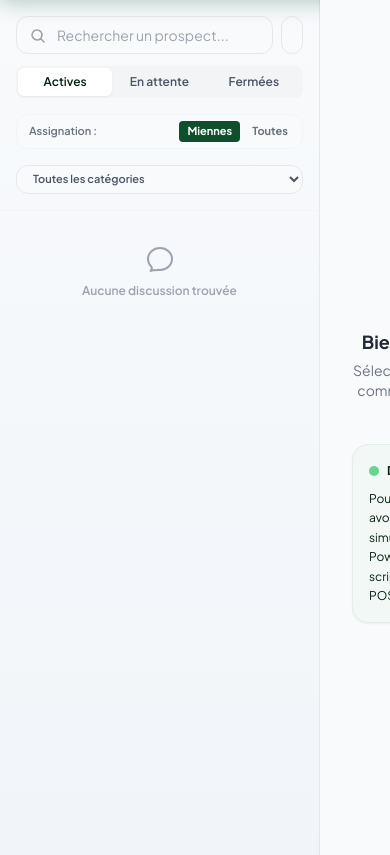
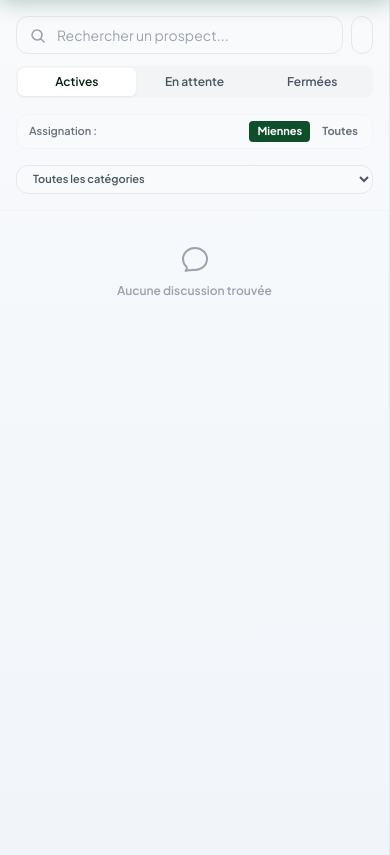
Before and after one commit to selogersn-alt/chat, a Django app: page / in a window 390 px wide. Shown: the part 64-919 px from the top of the page. Run offline with Django 5.2, Linux system fonts and the light colour scheme; the visitor is signed in with stand-in values (Sample User, id 1); data comes from the database, SQL or seed files in the repository; data that the repository does not hold is empty; some libraries are stand-ins or nearby versions.

Commit message:
Refonte Hyper Mobile Friendly

```diff
--- a/chat/templates/chat/dashboard.html
+++ b/chat/templates/chat/dashboard.html
@@ -312,7 +312,7 @@
     <div class="flex-1 flex overflow-hidden">
 
         <!-- COLUMN 1: CONVERSATIONS LIST -->
-        <aside class="col-left w-80 md:w-96 flex flex-col h-full flex-shrink-0">
+        <aside id="colLeft" class="col-left w-full md:w-80 lg:w-96 flex flex-col h-full flex-shrink-0 transition-transform duration-300">
             <!-- Search & Filters -->
             <div class="p-4 border-b border-gray-100 flex flex-col gap-3">
                 <div class="flex gap-2">
@@ -391,7 +391,7 @@
         </aside>
 
         <!-- COLUMN 2: ACTIVE CHAT AREA -->
-        <main class="flex-1 bg-gray-50 flex flex-col h-full relative">
+        <main id="colCenter" class="hidden md:flex flex-1 bg-gray-50 flex-col h-full relative w-full absolute md:static z-20 transition-all duration-300">
             <!-- Empty Chat View -->
             <div id="emptyChatView" class="absolute inset-0 flex flex-col items-center justify-center bg-gray-50 p-8 text-center z-20">
                 <div class="w-20 h-20 rounded-full bg-forest-50 flex items-center justify-center text-forest-600 mb-4 shadow-inner">
@@ -425,9 +425,14 @@
                             <span id="chatAvatarPresenceDot" class="presence-dot inactive absolute -bottom-0.5 -right-0.5"></span>
                         </div>
                         <div>
-                            <div class="flex items-center gap-2">
-                                <h4 class="font-bold text-gray-800 text-sm md:text-base" id="chatHeaderName">Chargement...</h4>
-                                <span class="hidden sm:inline-flex items-center gap-1 px-2 py-0.5 text-[10px] font-bold bg-green-100 text-green-700 rounded-full" id="whatsappBadge">
+                                <div class="flex items-center gap-2">
+                                    <button onclick="mobileBackToList()" class="md:hidden p-1 mr-1 text-gray-500 hover:bg-gray-100 rounded-lg">
+                                        <svg xmlns="http://www.w3.org/2000/svg" fill="none" viewBox="0 0 24 24" stroke-width="2.5" stroke="currentColor" class="w-5 h-5">
+                                            <path stroke-linecap="round" stroke-linejoin="round" d="M15.75 19.5L8.25 12l7.5-7.5" />
+                                        </svg>
+                                    </button>
+                                    <h4 class="font-bold text-gray-800 text-sm md:text-base" id="chatHeaderName">Chargement...</h4>
+                                    <span class="hidden sm:inline-flex items-center gap-1 px-2 py-0.5 text-[10px] font-bold bg-green-100 text-green-700 rounded-full" id="whatsappBadge">
                                     <svg class="w-3 h-3 fill-current" viewBox="0 0 24 24"><path d="M.057 24l1.687-6.163c-1.041-1.804-1.588-3.849-1.587-5.946C.06 5.348 5.397.01 12.008.01c3.202.001 6.212 1.246 8.477 3.514 2.266 2.268 3.507 5.28 3.505 8.484-.004 6.657-5.34 11.997-11.953 11.997-2.005-.001-3.973-.5-5.739-1.446L0 24zm6.59-4.846c1.6.95 3.188 1.449 4.825 1.451 5.436 0 9.86-4.42 9.864-9.864.002-2.637-1.03-5.114-2.905-6.99C16.455 1.875 13.978.847 11.332.845c-5.438 0-9.862 4.42-9.866 9.863-.002 1.702.447 3.366 1.301 4.821L1.65 22.378l6.997-1.834z"/></svg>
                                     WhatsApp
                                 </span>
@@ -446,8 +451,12 @@
                         </div>
                     </div>
 
-                    <div class="flex items-center gap-2">
-                        <button onclick="closeCurrentConversation()" class="px-3 py-1.5 bg-gray-100 hover:bg-red-50 hover:text-red-600 rounded-lg text-xs font-semibold text-gray-600 transition-all">
+                        <button onclick="mobileOpenCRM()" class="md:hidden p-2 bg-forest-50 text-forest-600 rounded-xl hover:bg-forest-100" title="Détails CRM">
+                            <svg xmlns="http://www.w3.org/2000/svg" fill="none" viewBox="0 0 24 24" stroke-width="2" stroke="currentColor" class="w-5 h-5">
+                                <path stroke-linecap="round" stroke-linejoin="round" d="M11.25 11.25l.041-.02a.75.75 0 011.063.852l-.708 2.836a.75.75 0 001.063.853l.041-.021M21 12a9 9 0 11-18 0 9 9 0 0118 0zm-9-3.75h.008v.008H12V8.25z" />
+                            </svg>
+                        </button>
+                        <button onclick="closeCurrentConversation()" class="hidden md:block px-3 py-1.5 bg-gray-100 hover:bg-red-50 hover:text-red-600 rounded-lg text-xs font-semibold text-gray-600 transition-all">
                             Fermer la discussion
                         </button>
                     </div>
@@ -526,9 +535,12 @@
         </main>
 
         <!-- COLUMN 3: PROPERTIES & CATALOG SIDEBAR -->
-        <aside class="col-right w-80 md:w-96 flex flex-col h-full flex-shrink-0">
+        <aside id="colRight" class="hidden md:flex col-right w-full md:w-80 lg:w-96 flex-col h-full flex-shrink-0 absolute md:static inset-0 z-30 transition-transform duration-300">
             <!-- Sidebar Tabs -->
-            <div class="border-b border-white/10 flex px-3 pt-3">
+            <div class="border-b border-white/10 flex px-3 pt-3 relative">
+                <button onclick="mobileCloseCRM()" class="md:hidden absolute right-3 top-3 p-1.5 text-white/50 hover:bg-white/10 rounded-lg">
+                    <svg xmlns="http://www.w3.org/2000/svg" fill="none" viewBox="0 0 24 24" stroke-width="2" stroke="currentColor" class="w-5 h-5"><path stroke-linecap="round" stroke-linejoin="round" d="M6 18L18 6M6 6l12 12" /></svg>
+                </button>
                 <button onclick="setRightTab('CURRENT')" id="rightTabCurrent" class="right-tab-btn active flex-1">🏠 Fiche Prospect</button>
                 <button onclick="setRightTab('CATALOG')" id="rightTabCatalog" class="right-tab-btn flex-1">📋 Catalogue</button>
             </div>
@@ -937,10 +949,24 @@
         // Select active conversation
         function selectConversation(id) {
             currentConversationId = id;
+
+            // UI Toggle
+            document.querySelectorAll('.conv-tile').forEach(el => el.classList.remove('active'));
+            const tile = document.querySelector(`.conv-tile[data-id="${id}"]`);
+            if (tile) tile.classList.add('active');
+
             document.getElementById('emptyChatView').classList.add('hidden');
             const activeView = document.getElementById('activeChatView');
             activeView.classList.remove('hidden');
             setTimeout(() => activeView.classList.remove('opacity-0'), 50);
+
+            // Mobile toggle
+            if (window.innerWidth < 768) {
+                document.getElementById('colLeft').classList.add('hidden');
+                document.getElementById('colLeft').classList.remove('flex');
+                document.getElementById('colCenter').classList.remove('hidden');
+                document.getElementById('colCenter').classList.add('flex');
+            }
 
             // Sync immediately
             syncData();
@@ -1412,10 +1438,32 @@
                 currentConversationId = null;
                 document.getElementById('activeChatView').classList.add('opacity-0', 'hidden');
                 document.getElementById('emptyChatView').classList.remove('hidden');
+                mobileBackToList();
                 syncData();
             })
             .catch(err => console.error("Error closing conversation:", err));
         }
+
+        // --- Mobile Layout Helpers ---
+        function mobileBackToList() {
+            document.getElementById('colLeft').classList.remove('hidden');
+            document.getElementById('colLeft').classList.add('flex');
+            document.getElementById('colCenter').classList.add('hidden');
+            document.getElementById('colCenter').classList.remove('flex');
+            document.getElementById('colRight').classList.add('hidden');
+            document.getElementById('colRight').classList.remove('flex');
+        }
+
+        function mobileOpenCRM() {
+            document.getElementById('colRight').classList.remove('hidden');
+            document.getElementById('colRight').classList.add('flex');
+        }
+
+        function mobileCloseCRM() {
+            document.getElementById('colRight').classList.add('hidden');
+            document.getElementById('colRight').classList.remove('flex');
+        }
+        // -----------------------------
 
         // Search trigger
         document.getElementById('convSearch').addEventListener('input', renderConversationList);
```
